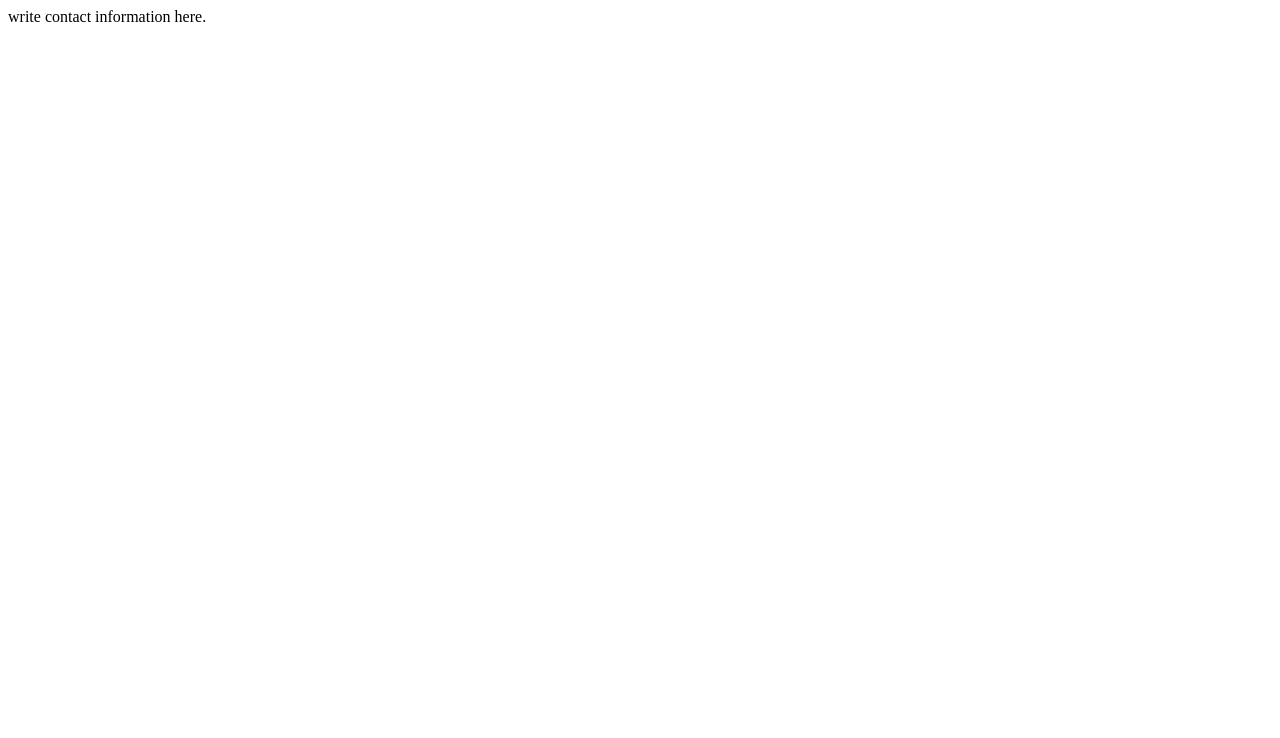
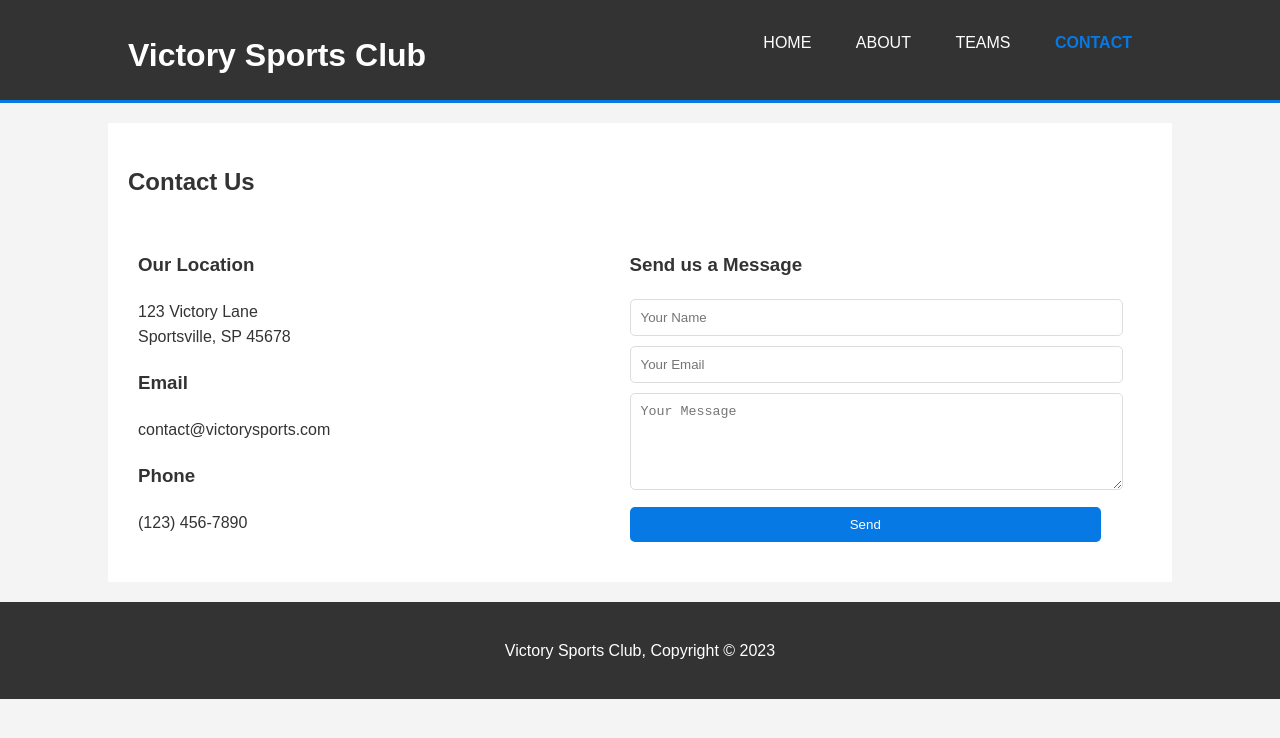
Before and after one commit to titiwatr/example-git-branch, a plain HTML site: page contact/contact.html in a window 1280 px wide. Drawn offline with Linux system fonts and the light colour scheme.

Commit message:
finish contact page and link it in home page

```diff
--- a/contact/contact.html
+++ b/contact/contact.html
@@ -1 +1,134 @@
-write contact information here.
+<!DOCTYPE html>
+<html lang="en">
+<head>
+    <meta charset="UTF-8">
+    <meta name="viewport" content="width=device-width, initial-scale=1.0">
+    <title>Contact Us | Victory Sports Club</title>
+    <style>
+        body {
+            font-family: Arial, sans-serif;
+            line-height: 1.6;
+            margin: 0;
+            padding: 0;
+            background-color: #f4f4f4;
+            color: #333;
+        }
+        .container {
+            width: 80%;
+            margin: auto;
+            overflow: hidden;
+        }
+        header {
+            background: #333;
+            color: #fff;
+            padding-top: 30px;
+            min-height: 70px;
+            border-bottom: #0779e4 3px solid;
+        }
+        header a {
+            color: #fff;
+            text-decoration: none;
+            text-transform: uppercase;
+            font-size: 16px;
+        }
+        header ul {
+            padding: 0;
+            margin: 0;
+            list-style: none;
+            float: right;
+        }
+        header li {
+            display: inline;
+            padding: 0 20px 0 20px;
+        }
+        header #branding {
+            float: left;
+        }
+        header #branding h1 {
+            margin: 0;
+        }
+        header .current a {
+            color: #0779e4;
+            font-weight: bold;
+        }
+        #main-content {
+            padding: 20px;
+            background: #fff;
+            margin-top: 20px;
+        }
+        .contact-info, .contact-form {
+            width: 48%;
+            float: left;
+            padding: 10px;
+            box-sizing: border-box;
+        }
+        .contact-form form input, .contact-form form textarea {
+            width: 100%;
+            padding: 10px;
+            margin-bottom: 10px;
+            border: 1px solid #ddd;
+            border-radius: 5px;
+        }
+        .contact-form form button {
+            display: block;
+            width: 100%;
+            padding: 10px;
+            border: 0;
+            background-color: #0779e4;
+            color: #fff;
+            cursor: pointer;
+            border-radius: 5px;
+        }
+        footer {
+            padding: 20px;
+            margin-top: 20px;
+            color: #fff;
+            background-color: #333;
+            text-align: center;
+            clear: both;
+        }
+    </style>
+</head>
+<body>
+    <header>
+        <div class="container">
+            <div id="branding">
+                <h1><span class="highlight">Victory</span> Sports Club</h1>
+            </div>
+            <nav>
+                <ul>
+                    <li><a href="../index.html">Home</a></li>
+                    <li><a href="../about/about.html">About</a></li>
+                    <li><a href="../team/team.html">Teams</a></li>
+                    <li class="current"><a href="contact.html">Contact</a></li>
+                </ul>
+            </nav>
+        </div>
+    </header>
+
+    <div class="container" id="main-content">
+        <h2>Contact Us</h2>
+        <div class="contact-info">
+            <h3>Our Location</h3>
+            <p>123 Victory Lane<br>Sportsville, SP 45678</p>
+            <h3>Email</h3>
+            <p>contact@victorysports.com</p>
+            <h3>Phone</h3>
+            <p>(123) 456-7890</p>
+        </div>
+        <div class="contact-form">
+            <h3>Send us a Message</h3>
+            <form>
+                <input type="text" name="name" placeholder="Your Name">
+                <input type="email" name="email" placeholder="Your Email">
+                <textarea name="message" placeholder="Your Message" rows="5"></textarea>
+                <button type="submit">Send</button>
+            </form>
+        </div>
+    </div>
+
+    <footer>
+        <p>Victory Sports Club, Copyright &copy; 2023</p>
+    </footer>
+</body>
+</html>
```
Also changed, not shown: index.html (+1 -1 lines).
